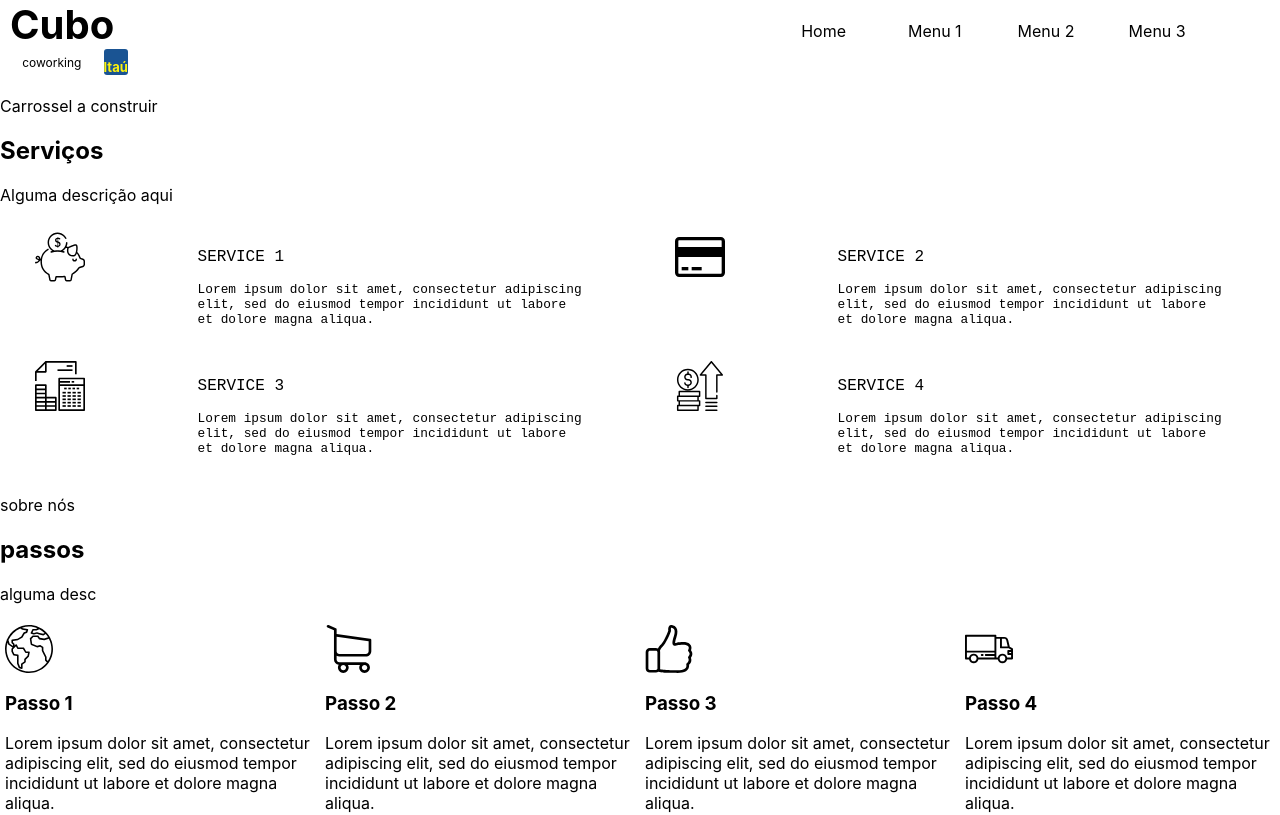
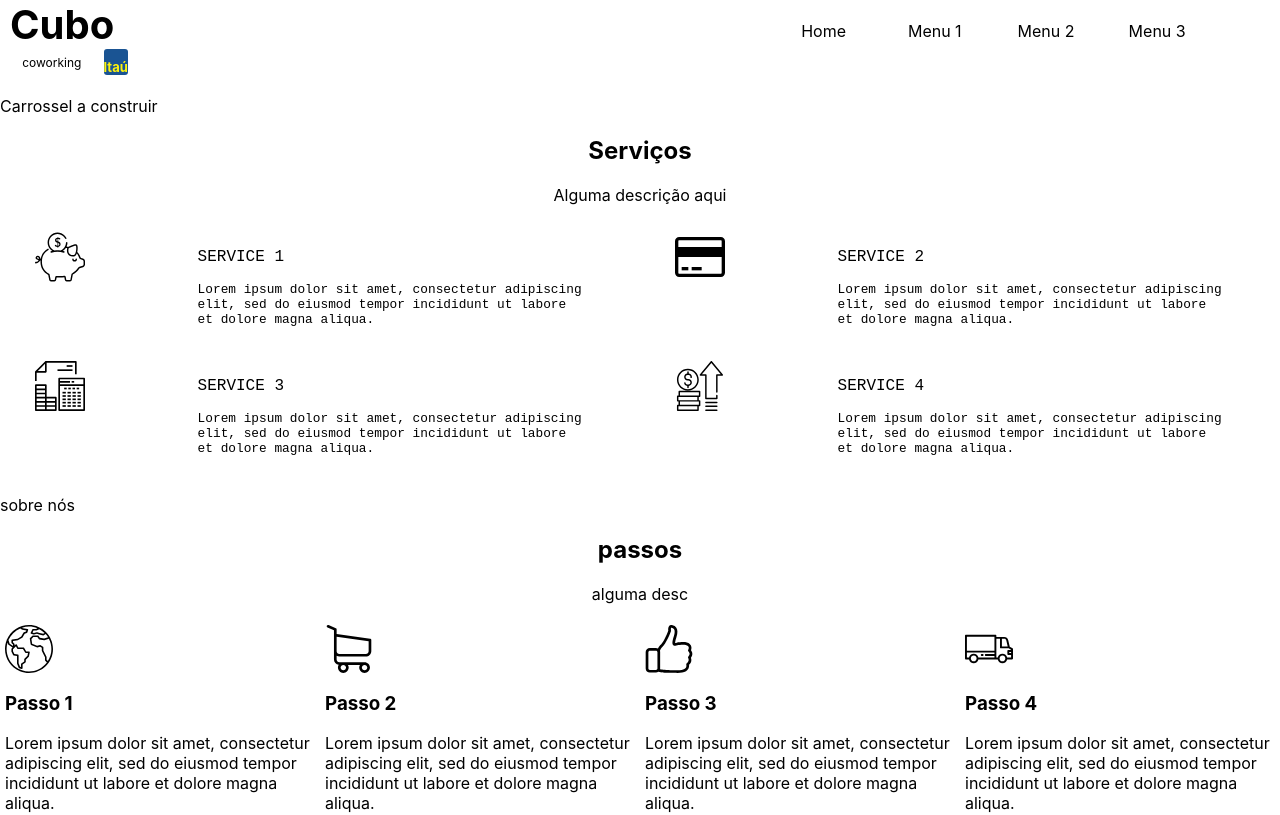
Before and after one commit to wps13/testes-frontEnd, a React (Create React App) app in the folder cubonetwork/: page /#/ in a window 1280 px wide. Shown: the top 815 px of the page. Built offline with nearby package versions, Linux system fonts and the light colour scheme.

Commit message:
Add classes to section and organize structure

```diff
--- a/cubonetwork/src/containers/Home/index.jsx
+++ b/cubonetwork/src/containers/Home/index.jsx
@@ -10,34 +10,50 @@ import "./style.scss";
 
 const Home = () => {
   return (
-    <div>
-      <header>
+    <div className="home">
+      <header className="home-header">
         <Logo />
         <MenuBar />
       </header>
-      <main>
+      <main className="home-main">
         <p>Carrossel a construir</p>
       </main>
-      <section>
+      <section className="home-services">
+        <div className="home-services-container">
+          <div className="home-services-container-title">
             <h2>Serviços</h2>
             <p>Alguma descrição aqui</p>
+          </div>
+
           <ServicesArea />
+        </div>
       </section>
-      <section>
+      <section className="home-about">
+        <div className="home-about-container">
           <p>sobre nós </p>
+        </div>
       </section>
-      <section>
+      <section className="home-steps">
+        <div className="home-steps-container">
+          <div className="home-steps-container-title">
             <h2>passos </h2>
             <p>alguma desc</p>
+          </div>
+
           <ProcessArea />
+        </div>
       </section>
-      <section>
+      <section className="home-signup">
         <SignUpForm />
       </section>
-      <section>
+      <section className="home-graph">
+        <div className="home-graph-container">
           <p>Gráfico</p>
+        </div>
       </section>
-      <footer>redes socias e copyright</footer>
+      <footer className="home-footer">
+        <div className="home-footer-container">redes socias e copyright</div>
+      </footer>
     </div>
   );
 };
--- a/cubonetwork/src/containers/Home/style.scss
+++ b/cubonetwork/src/containers/Home/style.scss
@@ -1,5 +1,21 @@
-header {
-  display: grid;
-  grid-template-columns: 3fr 2fr;
-  grid-template-rows: 80px;
+.home {
+  .home-header {
+    display: grid;
+    grid-template-columns: 3fr 2fr;
+    grid-template-rows: 80px;
+  }
+  .home-services {
+    .home-services-container {
+      .home-services-container-title {
+        text-align: center;
+      }
+    }
+  }
+  .home-steps {
+    .home-steps-container {
+      .home-steps-container-title {
+        text-align: center;
+      }
+    }
+  }
 }
```
Lines whose indentation alone changed are shown as unchanged.
